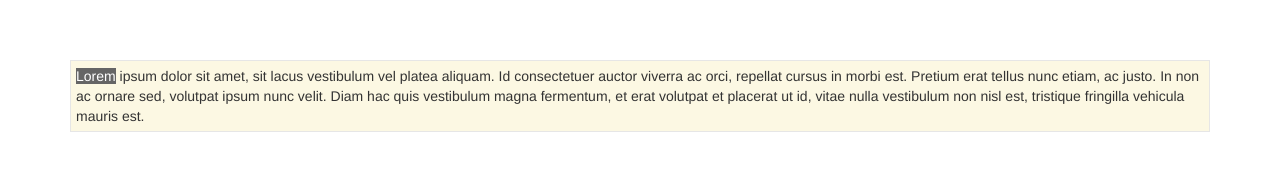
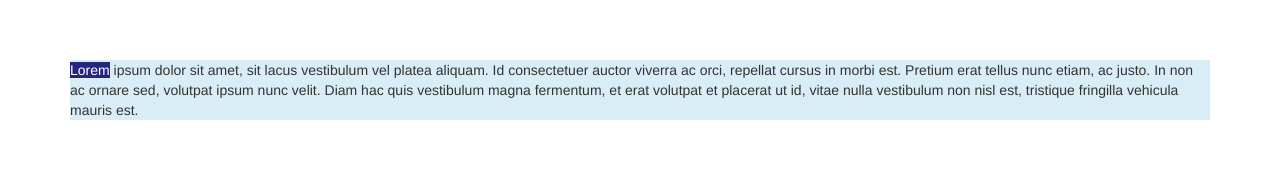
Before and after one commit to erfangc/TextTagger, a website: page index.html in a window 1280 px wide. Both pictures are taken after a click on the element "Lorem". Drawn offline with Linux system fonts and the light colour scheme.

Commit message:
minor enhancements and fixed a bug where you could add more stuff while context menu is active

```diff
--- a/src/TextTagger.css
+++ b/src/TextTagger.css
@@ -1,13 +1,8 @@
-#main {
-    border: 1px solid #e6e6e6;
-    padding: 5px;
-    background-color: #fcf8e3;
-}
-#main, span.token {
+span.token {
     cursor: pointer;
 }
 span.token.active {
-    background-color: #656565;
+    background-color: #25257d;
     color: #ffffff;
 }
 /* override bootstrap menu style */
--- a/src/TextTagger.js
+++ b/src/TextTagger.js
@@ -24,7 +24,10 @@ jQuery.fn.textTagger = function (text, tagTypes, callback) {
     // click event handler
     $mainElem.children("span").on('click', function (e) {
         var $elem = $(this)
-        if (highlightMode) { // user must have terminated selection
+        if (highlightMode) { // user must have terminated selection, so show them a context menu
+
+            // temporarily turn off highlighting mode while context menu active
+            highlightMode = false
             showContextMenu(e).done(function (selection) {
                 if (selection != 'cancel') {
                     // Fire Call Back
@@ -37,6 +40,9 @@ jQuery.fn.textTagger = function (text, tagTypes, callback) {
                     currentSelection = []
                     currentIndex = NaN
                     $mainElem.children("span.active").removeClass('active')
+                } else {
+                    // user must have hit the cancel button, re-enable highlighting
+                    highlightMode = true
                 }
                 $contextMenu.detach()
             })
@@ -48,8 +54,10 @@ jQuery.fn.textTagger = function (text, tagTypes, callback) {
         }
     })
 
+    // hover event handler - once in highlight mode, hovering causes additional words to be added to the selection
     $mainElem.children("span").hover(
         function () {
+            if (!highlightMode) return
             var $elem
             var selectedIndex = $(this).index()
             if (selectedIndex > currentIndex) { // user is continuing selection
```
